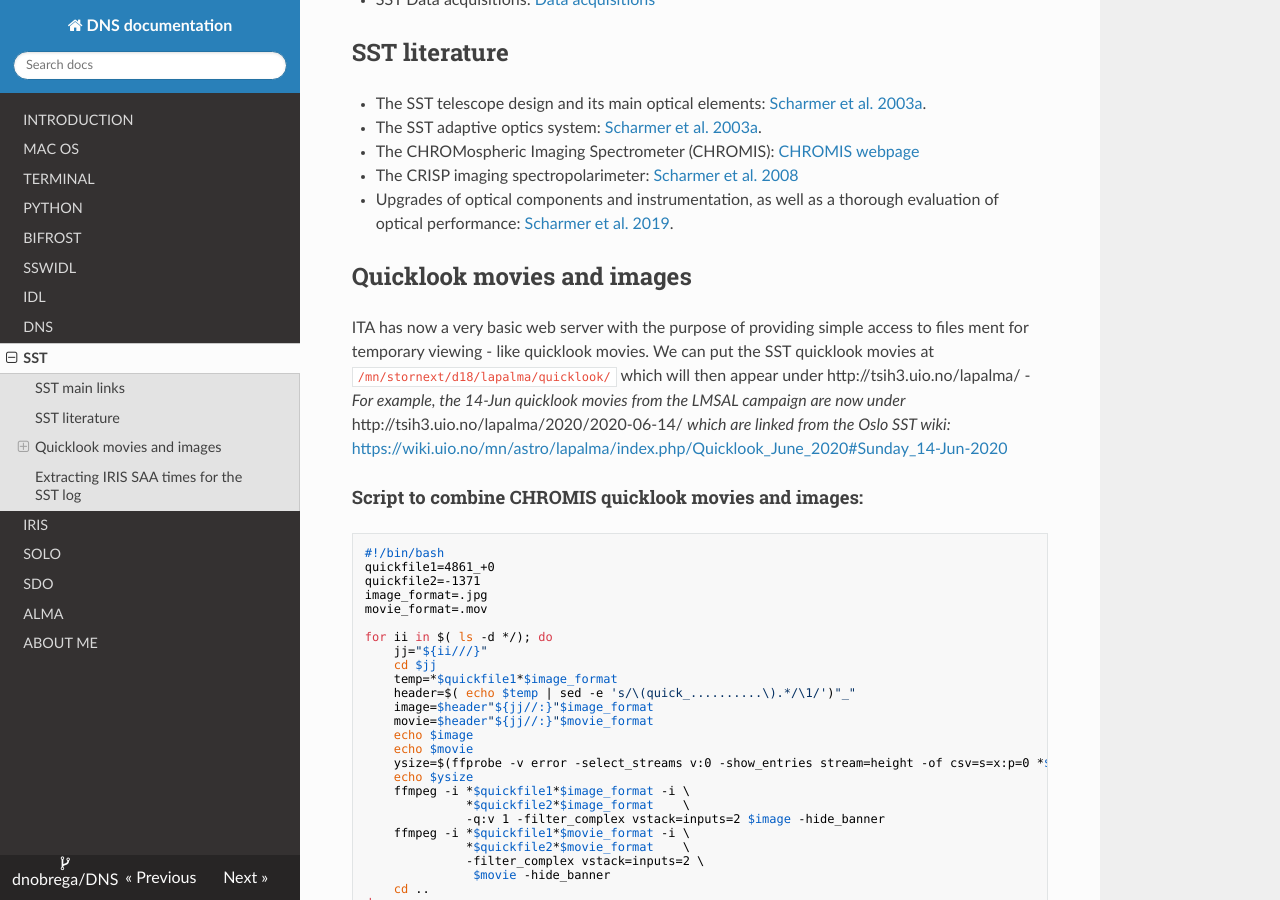
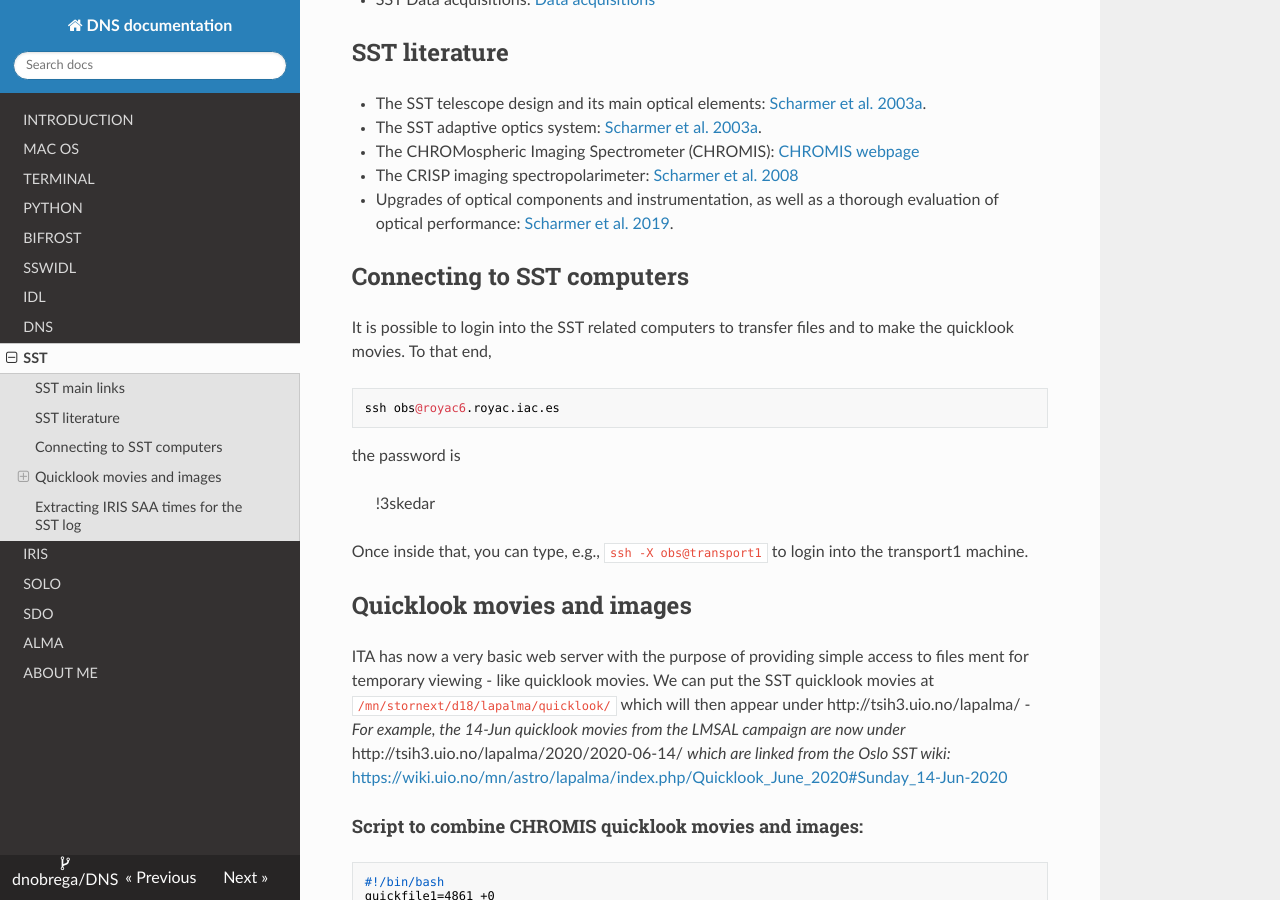
Before and after one commit to dnobrega/DNS, an MkDocs documentation site: the page built from docs/SST.md, in a window 1280 px wide and 900 px high, scrolled down 516 px. Built offline with MkDocs 1.6.1, drawn with Linux system fonts in a browser that asks for light colours; nearby versions of some CDN libraries.

Commit message:
[ADD] Info about login into the SST computers

````diff
--- a/docs/SST.md
+++ b/docs/SST.md
@@ -18,6 +18,16 @@ The SST is capable of providing high-quality time series of spectrally resolved
 - The CRISP imaging spectropolarimeter: [Scharmer et al. 2008](https://ui.adsabs.harvard.edu/abs/2008ApJ...689L..69S/abstract)
 - Upgrades of optical components and instrumentation, as well as a thorough evaluation of optical performance: [Scharmer et al. 2019](https://ui.adsabs.harvard.edu/abs/2019A%26A...626A..55S/abstract).
 
+## Connecting to SST computers
+
+It is possible to login into the SST related computers to transfer files and to make the quicklook movies. To that end,
+```bash
+ssh obs@royac6.royac.iac.es
+```
+the password is
+>!3skedar
+
+Once inside that, you can type, e.g., ```ssh -X obs@transport1``` to login into the transport1 machine.
 
 ## Quicklook movies and images
 
````
